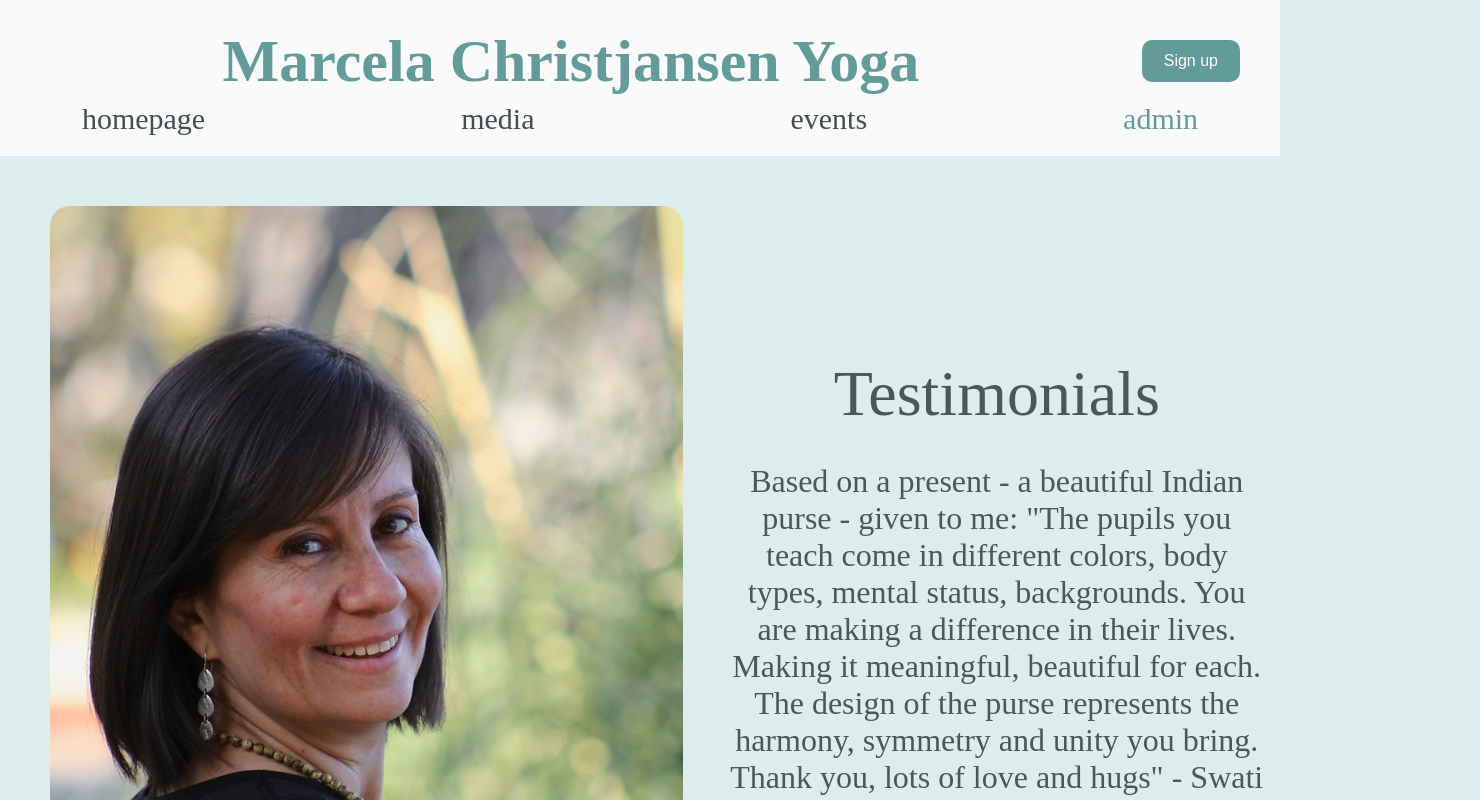
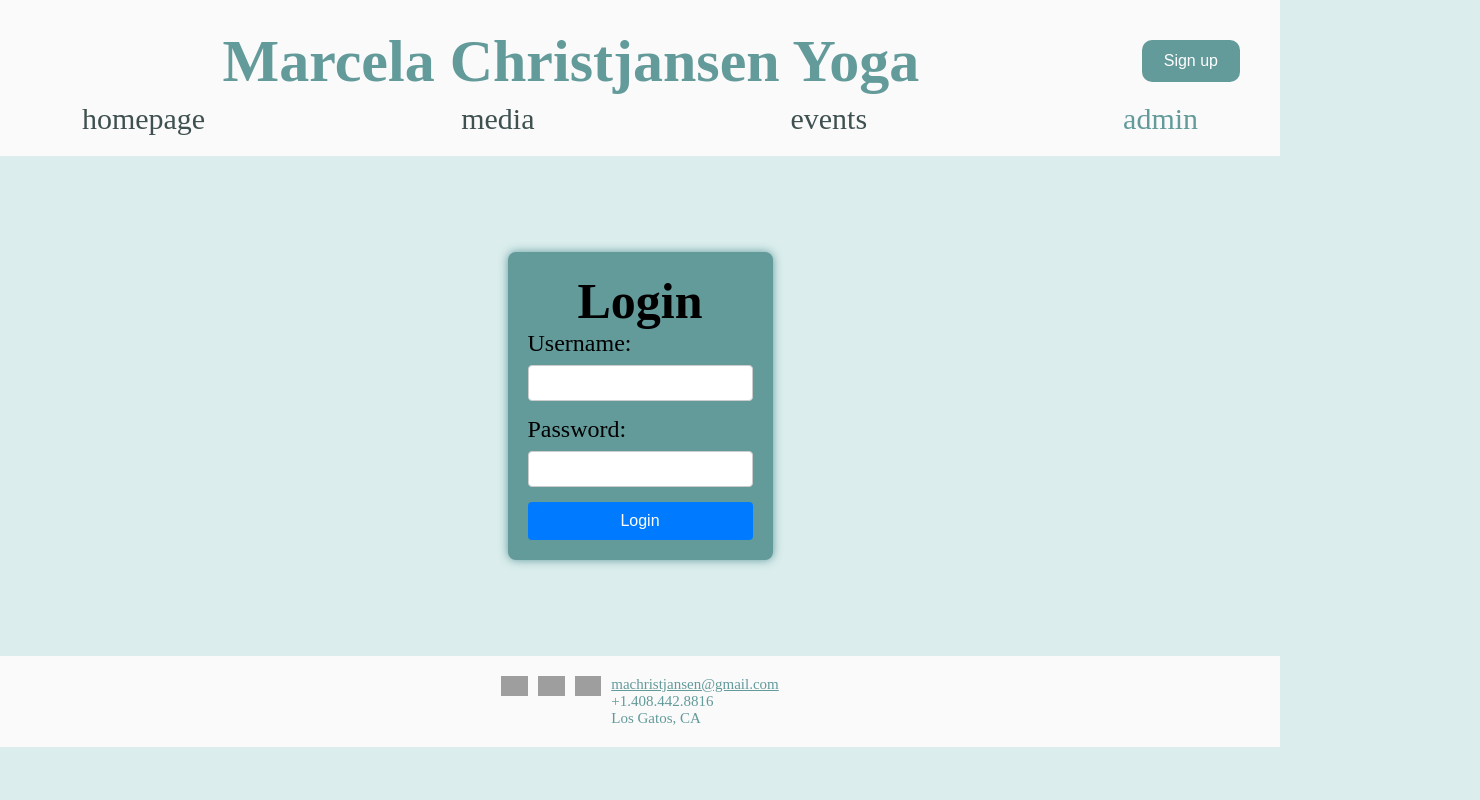
Before and after one commit to MaxusTheOne/Yoga-frontend, a React (Vite) app in the folder YogaFrontend/: page /admin in a window 1280 px wide. Shown: the top 800 px of the page, 1480 px wide, since content can reach past the window. Built offline with nearby package versions, Linux system fonts and the light colour scheme; grey boxes are pictures that could not be loaded; a web font is replaced by a local one.

Commit message:
added login component to admin and styling

```diff
--- a/YogaFrontend/src/App.jsx
+++ b/YogaFrontend/src/App.jsx
@@ -5,6 +5,7 @@ import Online from './components/Homepage/Online.jsx'
 import PrivateSessions from './components/Homepage/PrivateSessions.jsx'
 import { Route, Routes } from 'react-router-dom'
 import MediaPage from './components/Mediapage/Mediapage.jsx'
+import AdminPage from './components/Adminpage/AdminPage.jsx'
 // import "./homepage.css";
 
 function App() {
@@ -13,6 +14,7 @@ function App() {
             <Routes>
                 <Route path="/" element={<Homepage />} />
                 <Route path="*" element={<Homepage />} />
+                <Route path="admin" element={<AdminPage />} />
                 <Route path="events" element={<Eventpage />} />
                 <Route path="media" element={<MediaPage />} />
                 <Route path="faceyoga" element={<FaceYoga />} />
--- /dev/null
+++ b/YogaFrontend/src/components/Adminpage/AdminPage.jsx
@@ -0,0 +1,18 @@
+import AnimatedPage from '../AnimatedPage'
+import Footer from '../Footer'
+import Header from '../Header'
+import Login from './Login'
+
+export default function AdminPage() {
+    return (
+        <>
+            <Header />
+            <AnimatedPage>
+                <div className="adminPage-container">
+                    <Login />
+                </div>
+            </AnimatedPage>
+            <Footer />
+        </>
+    )
+}
--- /dev/null
+++ b/YogaFrontend/src/components/Adminpage/Login.jsx
@@ -0,0 +1,45 @@
+import { useState } from 'react'
+
+export default function Login() {
+    const [username, setUsername] = useState('')
+    const [password, setPassword] = useState('')
+
+    function handleLogin() {
+        console.log('Logging in with:', { username, password })
+        setUsername('')
+        setPassword('')
+    }
+
+    return (
+        <div className="login-container">
+            <h2 className="login-container-title">Login</h2>
+            <div className="input-group">
+                <label className="login-label" htmlFor="username">
+                    Username:
+                </label>
+                <input
+                    type="text"
+                    id="username"
+                    value={username}
+                    className="login-input"
+                    onChange={(event) => setUsername(event.target.value)}
+                />
+            </div>
+            <div className="input-group">
+                <label className="login-label" htmlFor="password">
+                    Password:
+                </label>
+                <input
+                    type="password"
+                    id="password"
+                    value={password}
+                    className="login-input"
+                    onChange={(event) => setPassword(event.target.value)}
+                />
+            </div>
+            <button className="login-button" onClick={handleLogin}>
+                Login
+            </button>
+        </div>
+    )
+}
--- a/YogaFrontend/src/components/AnimatedPage.jsx
+++ b/YogaFrontend/src/components/AnimatedPage.jsx
@@ -15,7 +15,7 @@ export default function AnimatedPage({ children }) {
             initial="initial"
             animate="animate"
             exit="exit"
-            transition={{ duration: 1 }}
+            transition={{ duration: 2 }}
         >
             {children}
         </motion.div>
--- a/YogaFrontend/src/homepage.css
+++ b/YogaFrontend/src/homepage.css
@@ -523,3 +523,64 @@ footer ul {
 .explanation {
     color: red;
 }
+
+/* ADMIN STYLES */
+
+.adminPage-container {
+    height: 500px;
+    display: flex;
+    align-items: center;
+    justify-content: center;
+    flex-direction: column;
+}
+
+.login-container {
+    max-width: 300px;
+    margin: auto;
+    padding: 20px;
+    border: none;
+    border-radius: 8px;
+    box-shadow: 0px 0px 10px 0px rgba(99, 154, 154, 1);
+    background-color: rgba(99, 154, 154, 1);
+}
+
+.login-container-title {
+    text-align: center;
+    color: black;
+    font-size: 50px;
+}
+
+.input-group {
+    margin-bottom: 15px;
+}
+
+.login-label {
+    display: block;
+    margin-bottom: 8px;
+    color: black;
+    font-size: 24px;
+}
+
+.login-input {
+    width: 100%;
+    padding: 8px;
+    font-size: 16px;
+    border: 1px solid #ccc;
+    border-radius: 4px;
+    box-sizing: border-box;
+}
+
+.login-button {
+    width: 100%;
+    padding: 10px;
+    font-size: 16px;
+    color: #fff;
+    background-color: #007bff;
+    border: none;
+    border-radius: 4px;
+    cursor: pointer;
+}
+
+button:hover {
+    background-color: #0056b3;
+}
```
